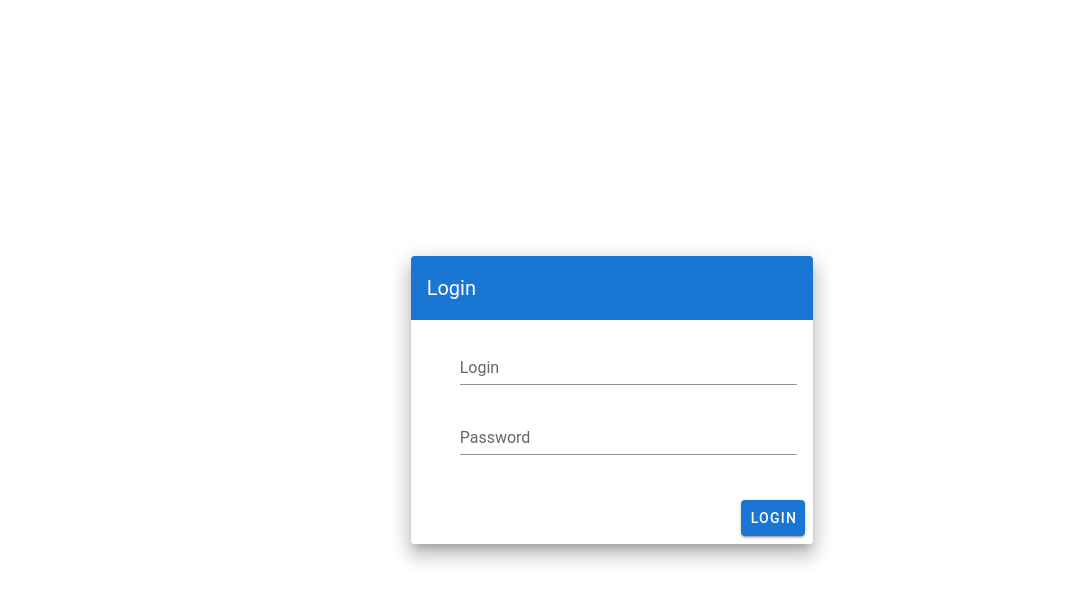
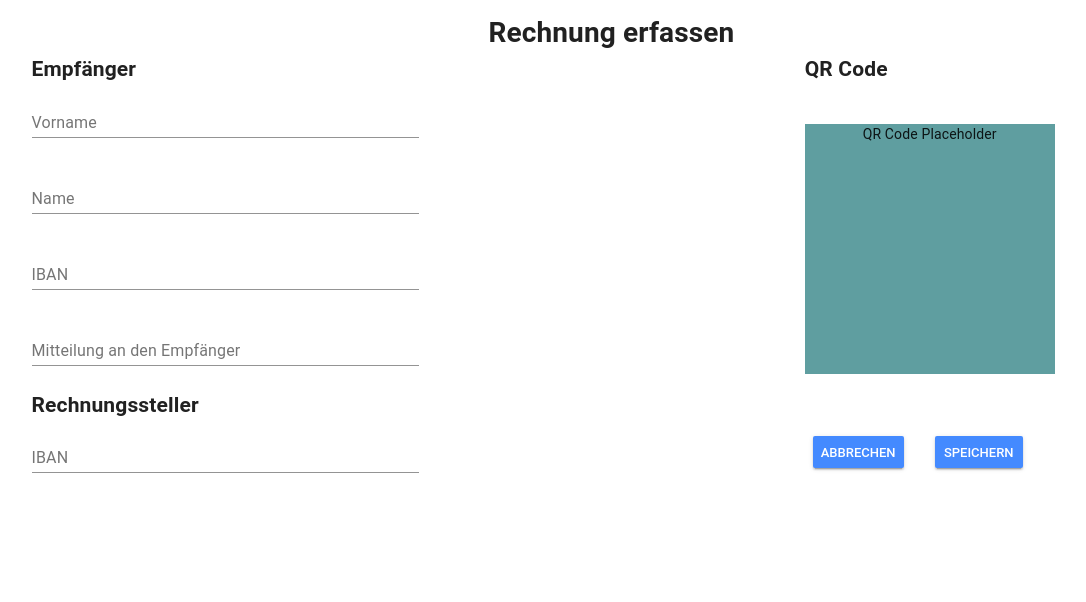
Before and after one commit to imaan1411/lldqrr, a Vue app in the folder lldqrr-vue-frontend/: page /create in a window 1280 px wide. Shown: the top 602 px of the page, without its empty margins (28-1114 px from the left). Built offline with nearby package versions, Linux system fonts and the light colour scheme; the HTML template or start-up script is replaced by a standard one.

Commit message:
Create Component & Routing

```diff
--- a/lldqrr-vue-frontend/package.json
+++ b/lldqrr-vue-frontend/package.json
@@ -10,6 +10,8 @@
   "dependencies": {
     "core-js": "^3.4.3",
     "vue": "^2.6.10",
+    "vue-material": "^1.0.0-beta-11",
+    "vue-router": "^3.1.3",
     "vuetify": "^2.1.0"
   },
   "devDependencies": {
--- a/lldqrr-vue-frontend/src/App.vue
+++ b/lldqrr-vue-frontend/src/App.vue
@@ -1,25 +1,18 @@
 <template>
   <v-app>
-
-
     <v-content>
-      <Login/>
+      <router-view></router-view>
     </v-content>
   </v-app>
 </template>
 
 <script>
-import Login from './components/Login';
 
 export default {
   name: 'App',
 
   components: {
-    Login,
   },
 
-  data: () => ({
-    //
-  }),
 };
 </script>
--- /dev/null
+++ b/lldqrr-vue-frontend/src/components/Create.vue
@@ -0,0 +1,102 @@
+<template>
+    <div class="container">
+        <h1 class="mainTitle">Rechnung erfassen</h1>
+        <div class="receiverContainer">
+            <h2>Empfänger</h2>
+            <md-field>
+                <label>Vorname</label>
+                <md-input v-model="receiver.firstName"></md-input>
+            </md-field>
+            <md-field>
+                <label>Name</label>
+                <md-input v-model="receiver.lastName"></md-input>
+            </md-field>
+            <md-field>
+                <label>IBAN</label>
+                <md-input v-model="receiver.iban"></md-input>
+            </md-field>
+            <md-field>
+                <label>Mitteilung an den Empfänger</label>
+                <md-input v-model="receiver.message"></md-input>
+            </md-field>
+            <h2>Rechnungssteller</h2>
+            <md-field>
+                <label>IBAN</label>
+                <md-input v-model="sender.iban"></md-input>
+            </md-field>
+        </div>
+        <div class="qrCodeContainer">
+            <h2>QR Code</h2>
+            <div style="background: cadetblue; height: 250px; width: 250px; text-align: center">QR Code Placeholder</div>
+            <div style="position: relative">
+                <md-dialog-confirm
+                        :md-active.sync="confirmAbort"
+                        md-content="Sind Sie sicher, dass Sie abbrechen möchten? </br> Ihre Änderungen werden nicht gespeichert."
+                        md-confirm-text="Ja"
+                        md-cancel-text="Nein"
+                        @md-confirm="navigateToHome"
+                />
+                <md-button class="md-dense md-raised md-primary" style="position: absolute; bottom: 0" @click="confirmAbort = true">Abbrechen</md-button>
+                <md-button class="md-dense md-raised md-primary" style="position: absolute; bottom: 0; margin-left: 10em">Speichern</md-button>
+            </div>
+        </div>
+    </div>
+</template>
+
+
+<script>
+    export default {
+        // TODO: Validierung der Inputfelder
+        // TODO: abfrage kommt nur wenn Daten eingegeben worden sind
+        // TODO: QR Code generieren
+        // TODO: Funktionalität für Speichern implementieren
+        name: "Create",
+        data: function () {
+            return {
+                receiver: {
+                    firstName: "",
+                    lastName: "",
+                    iban: "",
+                    message: ""
+                },
+                sender: {
+                    iban: ""
+                },
+                confirmAbort: false
+            }
+        },
+        methods: {
+            navigateToHome: function () {
+                this.$router.push("/home");
+            }
+        }
+    }
+</script>
+
+<style scoped>
+    .mainTitle {
+        grid-column: 2;
+        grid-row: 1;
+        text-align: center;
+    }
+
+    .receiverContainer {
+        grid-column: 1;
+        grid-row: 2;
+        display: grid;
+        grid-template-rows: repeat(7, auto);
+    }
+
+    .qrCodeContainer {
+        grid-column: 3;
+        grid-row: 2;
+        display: grid;
+        grid-template-rows: 5em 15em 10em;
+    }
+
+    .container {
+        display: grid;
+        grid-template-columns: 33.3% 33.3% 33.3%;
+    }
+
+</style>
--- a/lldqrr-vue-frontend/src/components/Home.vue
+++ b/lldqrr-vue-frontend/src/components/Home.vue
@@ -1,5 +1,5 @@
 <template>
-    <div id="login">
+    <div id="home">
         <v-data-table
                 :headers="headers"
                 :items="desserts"
@@ -55,6 +55,9 @@
             {{ snackText }}
             <v-btn text @click="snack = false">Close</v-btn>
         </v-snackbar>
+
+        <router-link to="/create" ><v-btn color="primary">Create</v-btn></router-link>
+
     </div>
 </template>
 
--- a/lldqrr-vue-frontend/src/components/Login.vue
+++ b/lldqrr-vue-frontend/src/components/Login.vue
@@ -29,7 +29,8 @@
                             </v-card-text>
                             <v-card-actions>
                                 <v-spacer/>
-                                <v-btn color="primary">Login</v-btn>
+                                <md-button class="md-dense md-raised md-primary">Registrieren</md-button>
+                                <router-link to="/home"><md-button class="md-dense md-raised md-primary">Login</md-button></router-link>
                             </v-card-actions>
                         </v-card>
                     </v-col>
--- a/lldqrr-vue-frontend/src/main.js
+++ b/lldqrr-vue-frontend/src/main.js
@@ -1,10 +1,25 @@
 import Vue from 'vue'
 import App from './App.vue'
 import vuetify from './plugins/vuetify';
+import VueRouter from 'vue-router';
+import { routes } from './routes';
+import VueMaterial from 'vue-material'
+import 'vue-material/dist/vue-material.min.css'
+import 'vue-material/dist/theme/default.css'
 
-Vue.config.productionTip = false
+Vue.config.productionTip = false;
+
+Vue.use(VueRouter);
+Vue.use(VueMaterial);
+
+const router = new VueRouter({
+  routes,
+  mode: 'history'
+});
 
 new Vue({
+  el: '#app',
   vuetify,
+  router,
   render: h => h(App)
-}).$mount('#app')
+}).$mount('#app');
--- /dev/null
+++ b/lldqrr-vue-frontend/src/routes.js
@@ -0,0 +1,9 @@
+import Login from "@/components/Login";
+import Home from "@/components/Home";
+import Create from "@/components/Create";
+
+export const routes = [
+    { path: '', component: Login},
+    { path: "/home", component: Home},
+    { path: "/create", component: Create}
+];
--- a/lldqrr-vue-frontend/vue.config.js
+++ b/lldqrr-vue-frontend/vue.config.js
@@ -2,4 +2,4 @@ module.exports = {
   "transpileDependencies": [
     "vuetify"
   ]
-}
+};
```
Also changed, not shown: lldqrr-vue-frontend/src/components/Detail.vue (added, +15 -0 lines), lldqrr-vue-frontend/src/components/Edit.vue (added, +15 -0 lines).
